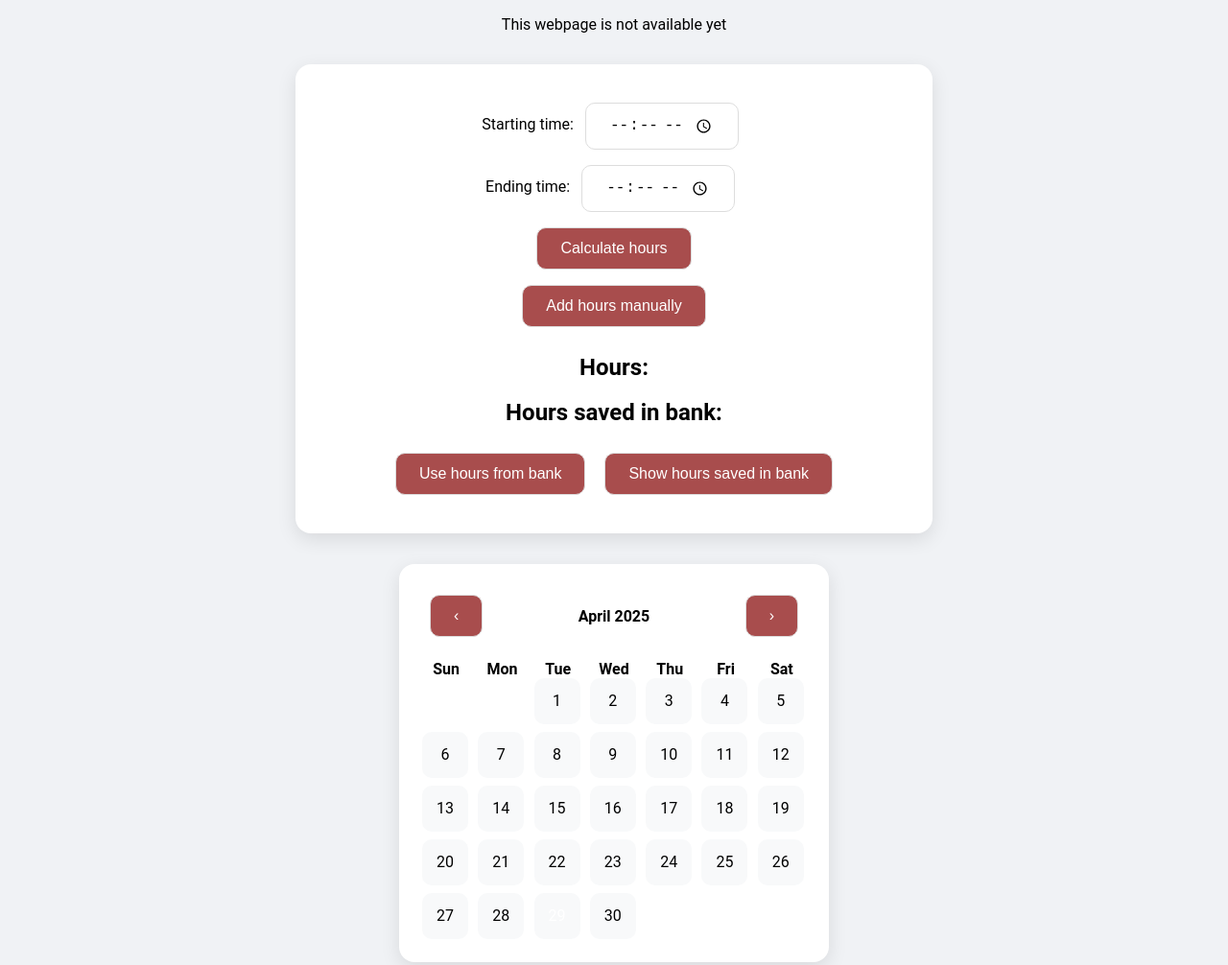
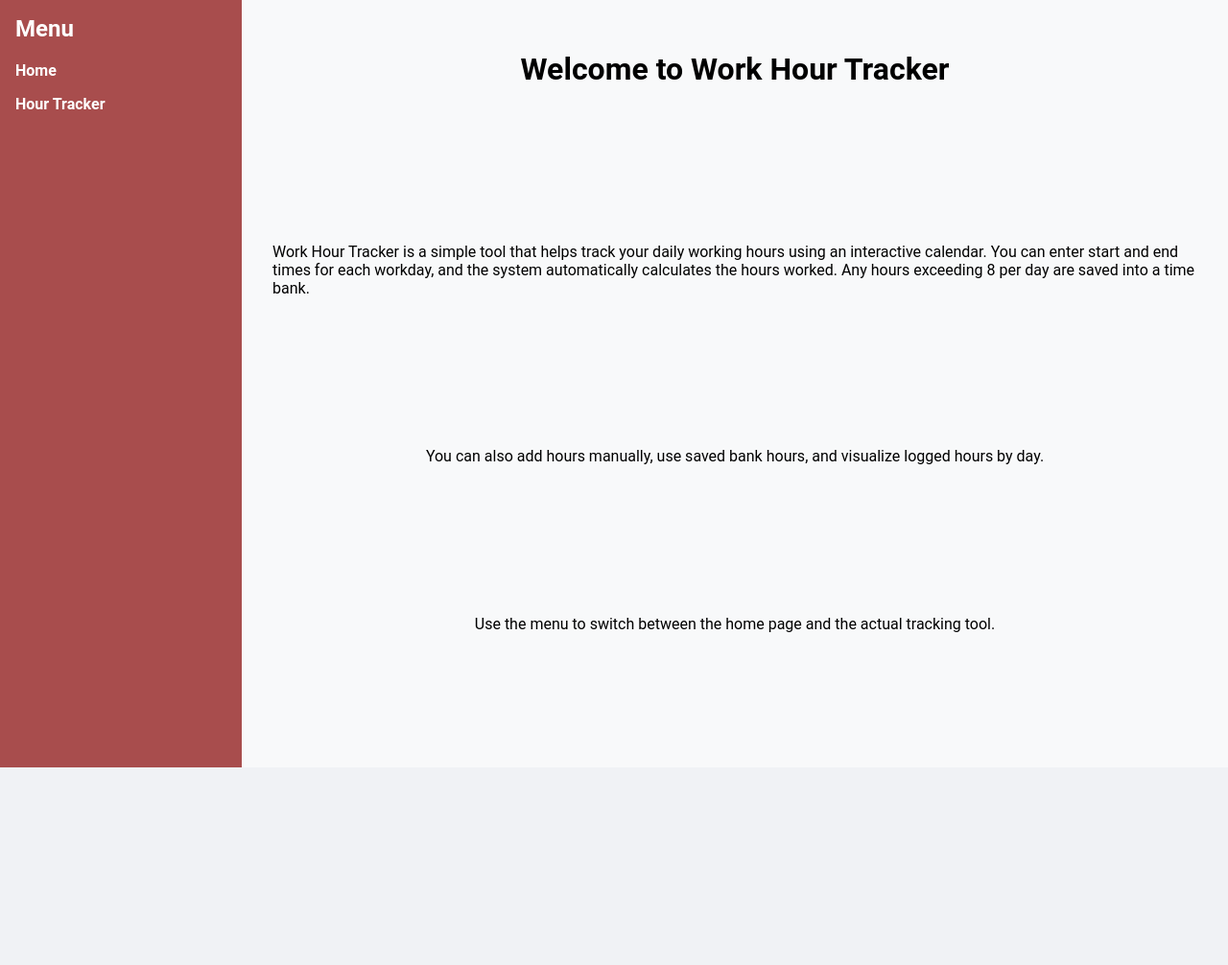
Before and after one commit to juhovaananen/team-19-project, a plain HTML site: page index.html in a window 1280 px wide. Shown: the top 1006 px of the page at 96% size. After the commit the page ends 800 px from the top, so only its background shows below. Drawn offline with Linux system fonts and the light colour scheme.

Commit message:
Tehty kotisivu, navigointipalkki ja uusia tyylejä

```diff
--- a/index.html
+++ b/index.html
@@ -1,52 +1,34 @@
 <!DOCTYPE html>
 <html lang="en">
 <head>
-    <meta charset="UTF-8">
-    <title>Work Hours Tracker</title>
-    <link href="style.css" rel="stylesheet">
+  <meta charset="UTF-8">
+  <title>Work Hour Tracker - Home</title>
+  <link rel="stylesheet" href="style.css">
 </head>
 <body>
-  <p> This webpage is not available yet</p>
-    <div class="container">
-        <label for="startingtime">Starting time:</label>
-        <input type="time" id="startingtime"> <br>
-        <label for="endingtime">Ending time:</label>
-        <input type="time" id="endingtime"> <br>
-        <button onclick="calculateHours()">Calculate hours</button> <br>
-        <button onclick="addManually()">Add hours manually</button>
+  <div class="layout">
+    <nav class="sidebar">
+      <h2>Menu</h2>
+      <ul>
+        <li><a href="index.html">Home</a></li>
+        <li><a href="calendar.html">Hour Tracker</a></li>
+      </ul>
+    </nav>
 
-        <h2>Hours:</h2>
-        <p id="hours"></p>
-
-        <h2>Hours saved in bank:</h2>
-        <p id="bankHours"></p>
-
-        <button onclick="useBankHours()">Use hours from bank</button>
-        <button onclick="showSavedHours()">Show hours saved in bank</button>
-    </div>
-
-    <div class="calendar">
-        <div class="calendar-header">
-            <button id="prev-month">‹</button>
-            <div id="month-year"></div>
-            <button id="next-month">›</button>
-        </div>
-        <div class="calendar-body">
-            <div class="calendar-weekdays">
-                <div>Sun</div>
-                <div>Mon</div>
-                <div>Tue</div>
-                <div>Wed</div>
-                <div>Thu</div>
-                <div>Fri</div>
-                <div>Sat</div>
-            </div>
-            <div class="calendar-dates">
-                <!-- Päivät tulee näkyviin tähän -->
-            </div>
-        </div>
-    </div>
-
-    <script src="functions.js"></script>
+    <main class="main-content">
+      <h1>Welcome to Work Hour Tracker</h1>
+      <p>
+        Work Hour Tracker is a simple tool that helps track your daily working hours using an interactive calendar.
+        You can enter start and end times for each workday, and the system automatically calculates the hours worked.
+        Any hours exceeding 8 per day are saved into a time bank.
+      </p>
+      <p>
+        You can also add hours manually, use saved bank hours, and visualize logged hours by day.
+      </p>
+      <p>
+        Use the menu to switch between the home page and the actual tracking tool.
+      </p>
+    </main>
+  </div>
 </body>
 </html>
--- a/style.css
+++ b/style.css
@@ -1,21 +1,63 @@
-/* Yleisasetukset */
+/* Layout-asettelu */
 body {
+    margin: 0;
     font-family: 'Roboto', sans-serif;
     background-color: #f0f2f5;
-    margin: 0;
-    padding: 0;
+}
+
+.layout {
     display: flex;
-    justify-content: center;
-    align-items: center;
-    flex-direction: column;
     min-height: 100vh;
 }
 
-/* Kontin keskitys ja tyyli */
+/* Sivupalkki */
+.sidebar {
+    width: 220px;
+    background-color: #a84d4d; /* sama kuin painikkeen väri */
+    color: white;
+    padding: 1rem;
+    box-shadow: 2px 0 10px rgba(0,0,0,0.1);
+}
+
+.sidebar h2 {
+    margin-top: 0;
+}
+
+.sidebar ul {
+    list-style: none;
+    padding: 0;
+}
+
+.sidebar ul li {
+    margin: 1rem 0;
+}
+
+.sidebar ul li a {
+    color: white;
+    text-decoration: none;
+    font-weight: bold;
+}
+
+.sidebar ul li a:hover {
+    text-decoration: underline;
+}
+
+/* Pääsisältö */
+.main-content {
+    flex: 1;
+    padding: 2rem;
+    background-color: #f8f9fa;
+    display: flex;
+    justify-content: center;
+    align-items: flex-start;
+    gap: 2rem;
+    flex-wrap: wrap;
+}
+
+/* Lomake */
 .container {
     background-color: #ffffff;
     padding: 2rem;
-    margin: 1rem;
     border-radius: 16px;
     box-shadow: 0 6px 20px rgba(0, 0, 0, 0.1);
     text-align: center;
@@ -23,7 +65,6 @@ body {
     width: 100%;
 }
 
-/* Inputit ja napit */
 input[type="time"],
 button {
     margin: 0.5rem;
@@ -49,11 +90,10 @@ button:hover {
 .calendar {
     background-color: #ffffff;
     padding: 1.5rem;
-    margin: 1rem;
     border-radius: 16px;
     box-shadow: 0 6px 20px rgba(0, 0, 0, 0.1);
+    max-width: 400px;
     width: 100%;
-    max-width: 400px;
 }
 
 .calendar-header {
@@ -102,7 +142,6 @@ button:hover {
     color: white;
 }
 
-/* Tyhjät solut */
 .blank {
     visibility: hidden;
 }
@@ -118,7 +157,6 @@ button:hover {
     border-radius: 50%;
 }
 
-/* Tunnin esittäminen solun vieressä */
 .hours-label {
     position: absolute;
     top: -32px;
@@ -147,3 +185,16 @@ button:hover {
     z-index: 2;
     position: relative;
 }
+
+/* Responsiivinen */
+@media screen and (max-width: 900px) {
+    .main-content {
+        flex-direction: column;
+        align-items: center;
+    }
+
+    .container,
+    .calendar {
+        max-width: 90%;
+    }
+}
```
Also changed, not shown: calendar.html (added, +63 -0 lines).
